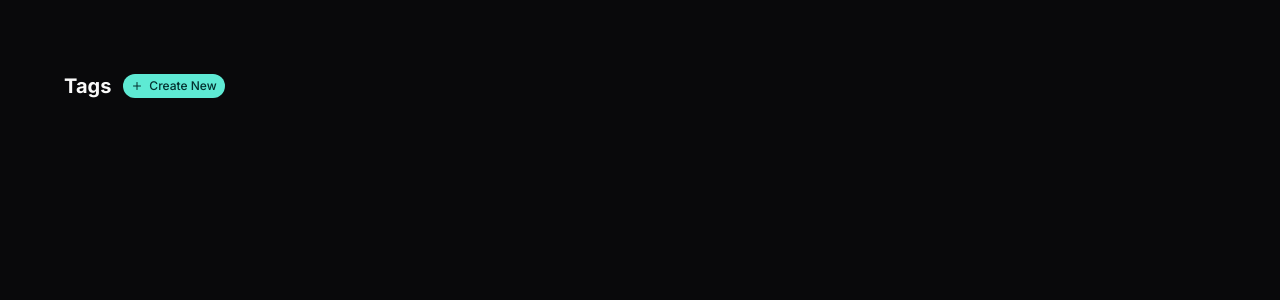
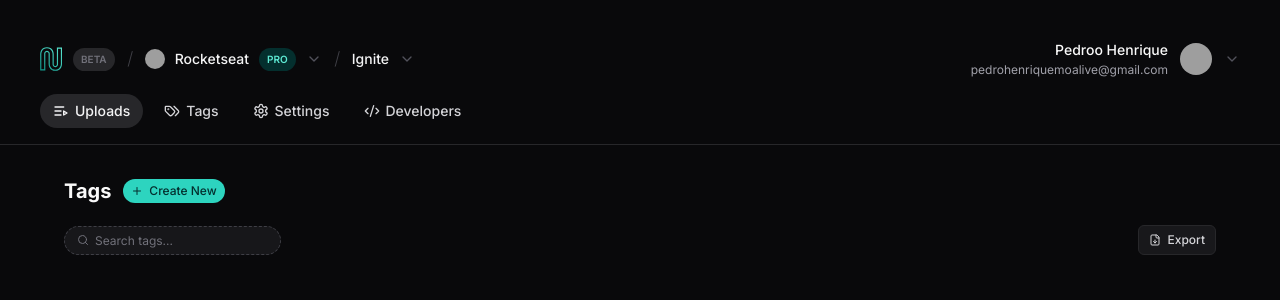
Before and after one commit to Pedroo07/List-react, a React (Vite) app: page / in a window 1280 px wide. Shown: the top 300 px of the page. Built offline with nearby package versions, Linux system fonts and the light colour scheme; grey boxes are pictures that could not be loaded.

Commit message:
Ajustar html e css

```diff
--- a/src/App.tsx
+++ b/src/App.tsx
@@ -1,18 +1,33 @@
-import { Plus } from "lucide-react"
+import { Plus, Search, FileDown } from "lucide-react"
+import { Header } from "./components/header"
+import { Tabs } from "./components/tabs"
+import { Button } from "./components/ui/button"
+import { Control, Input } from "./components/ui/input"
 
 export const App = () => {
   return (
     <div className="py-10 space-y-8">
       <div>
-
+        <Header />
+        <Tabs />
       </div>
       <main className="max-w-6xl mx-auto space-y-5">
         <div className="flex items-center gap-3">
           <h1 className="text-xl font-bold">Tags</h1>
-          <button className="inline-flex items-center gap-1.5 text-xs bg-teal-300 text-teal-950 font-medium rounded-full px-2 py-1">
+          <Button variant="primary">
             <Plus className="size-3 " />
             Create New
-          </button>
+          </Button>
+        </div>
+        <div className="flex items-center justify-between">
+          <Input variant="filter">
+            <Search className="size-3" />
+            <Control placeholder="Search tags..." />
+          </Input>
+          <Button>
+            <FileDown className="size-3" />
+            Export
+          </Button>
         </div>
       </main>
     </div>
```
Also changed, not shown: src/components/ui/table.tsx (+6 -6 lines).
